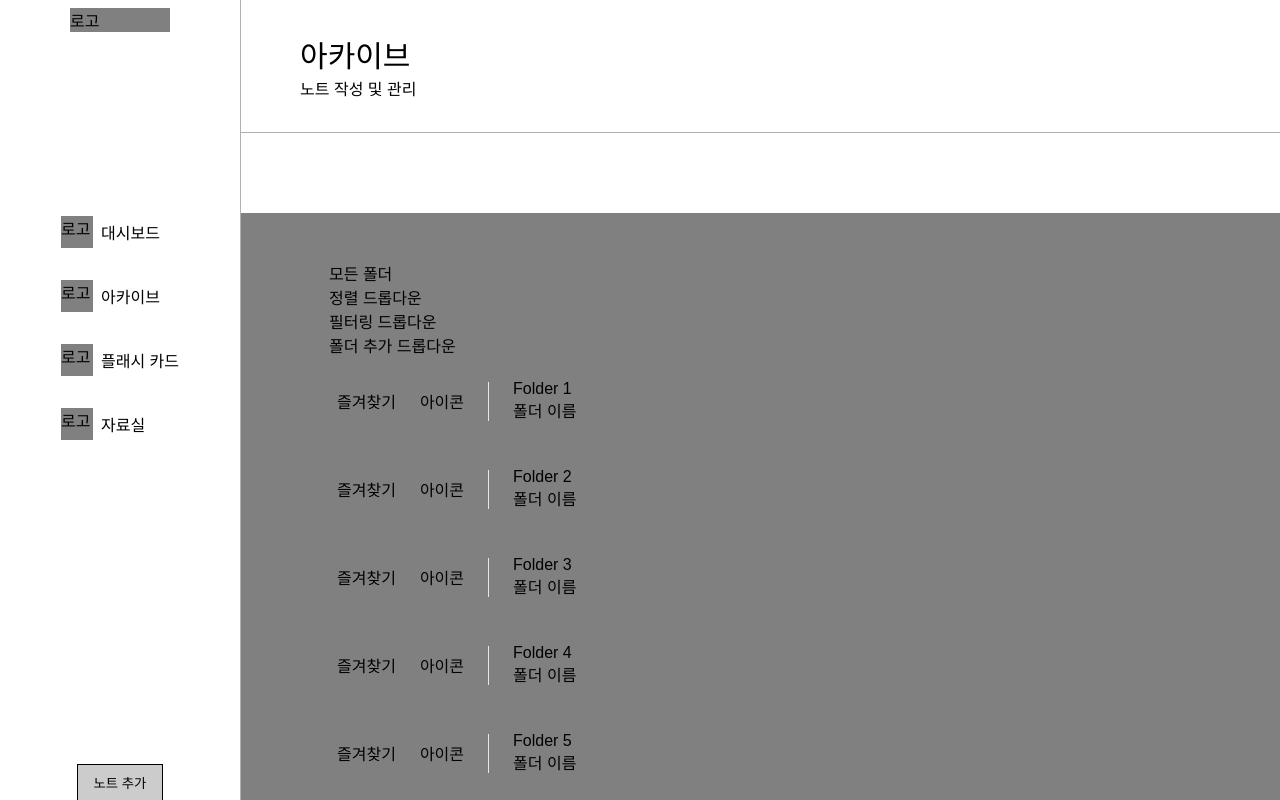
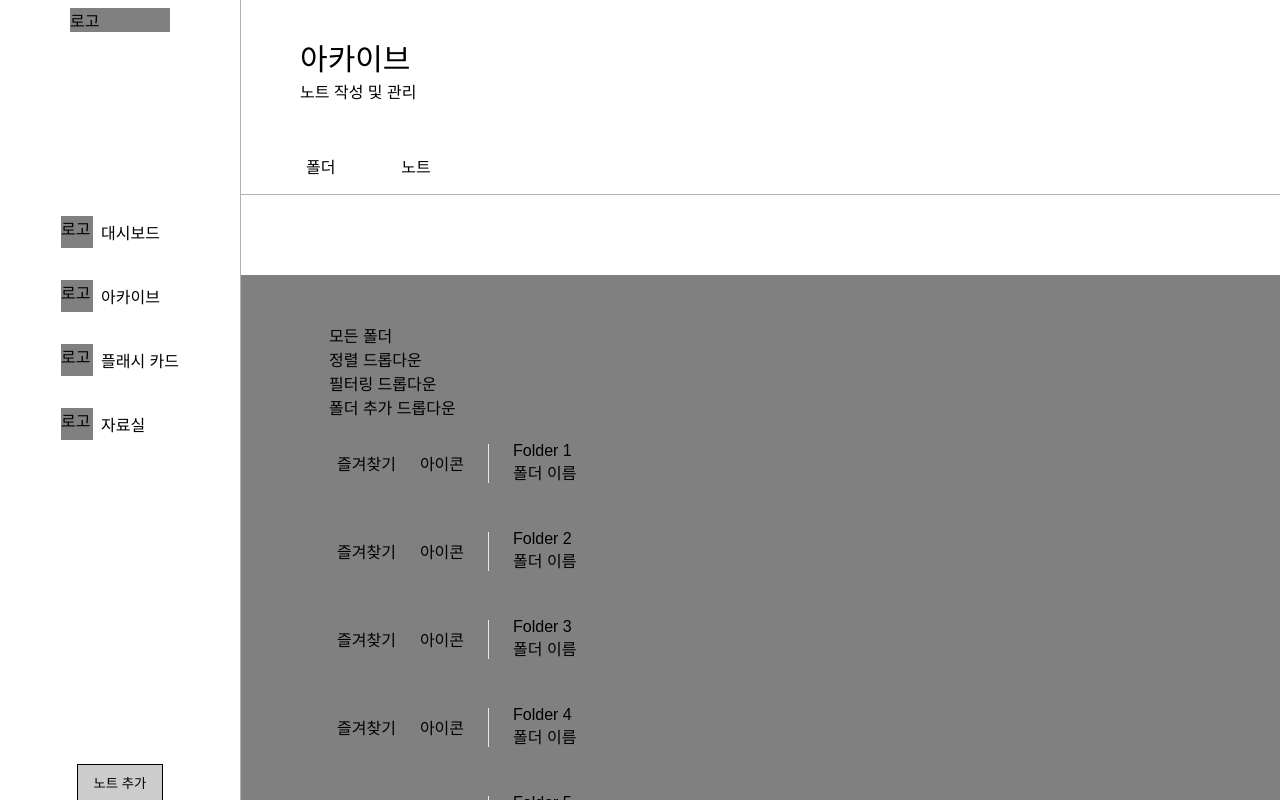
Before and after one commit to UMC-CARDIFY/Client-V1, a React (Vite) app: page /archive in a window 1280 px wide. Shown: the top 800 px of the page. Built offline with nearby package versions, Linux system fonts and the light colour scheme.

Commit message:
feat: 상단탭바 구현

```diff
--- a/src/components/TopBar.jsx
+++ b/src/components/TopBar.jsx
@@ -1,20 +1,18 @@
   import styled from 'styled-components';
   import PropTypes from 'prop-types';
+  //import { useState } from 'react';
 
   const TopBarContainer = styled.div`
-  height: 8.25rem;
     width: 100%;
-  display:flex;
-  justify-content: space-between;
-  align-items:center;
     border-bottom: 1px solid var(--B1B1B1, #B1B1B1);
-
+    box-sizing: border-box;
 
   `;
 
   const TopBarLeft = styled.div`
     margin: 0 0 0 3.69rem;
     gap:0.5rem;
+    width: 100%;
   `;
 
   const TopBarRight = styled.div`
@@ -25,10 +23,43 @@ const TopBarRight = styled.div`
     margin-right: 8rem;
   `;
 
+  const Top = styled.div`
+    display:flex;
+    justify-content: space-between;
+    align-items:center;
+    margin: 2.19rem 0;
+  `;
 
-const TopBar = ({ title, subtitle }) => {
+  const TapBar = styled.div`
+    display:flex;
+    flex-direction: row;
+    margin: 0 2rem;
+  `;
+
+  const Tap = styled.div`
+    padding: 1rem 2.06rem;
+    background-color: ${({ active }) => (active ? 'lightblue' : 'transparent')};
+  `;
+
+
+  const TopBar = ({ title, subtitle , selectedTab, setSelectedTab}) => {
+
+    //const [selectedTab, setSelectedTab] = useState('폴더'); // 초기 선택된 탭 설정
+
+    const handleTabClick = (tab) => {
+      console.log(`Tab clicked: ${tab}`);
+      setSelectedTab(tab);
+    };
+
+
+
+    const isArchive = title === '아카이브';
+
+
     return (
-    <TopBarContainer>
+      <div>
+      <TopBarContainer isArchive={isArchive}>
+        <Top>
           <TopBarLeft>
           <div style={{fontSize:'1.875rem'}}>{title}</div>
           <div>{subtitle}</div>
@@ -37,13 +68,25 @@ const TopBar = ({ title, subtitle }) => {
           <div>로고</div>
           <div>로고</div>
         </TopBarRight>
+        </Top>
+        {isArchive && (
+              <TapBar>
+              <Tap active={selectedTab === '폴더'} onClick={() => handleTabClick('폴더')}>폴더</Tap>
+              <Tap active={selectedTab === '노트'} onClick={() => handleTabClick('노트')}>노트</Tap>
+            </TapBar>
+          )}
       </TopBarContainer>
+        </div>
+
     )
   }
 
   TopBar.propTypes = {
     title: PropTypes.string.isRequired,
     subtitle: PropTypes.string.isRequired,
+    selectedTab: PropTypes.string.isRequired,
+  setSelectedTab: PropTypes.func.isRequired,
+
   };
 
   export default TopBar
```
Lines whose indentation alone changed are shown as unchanged.
